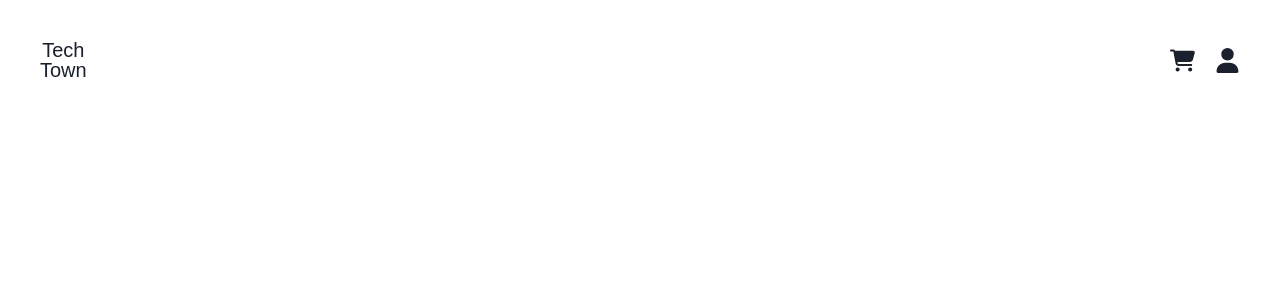
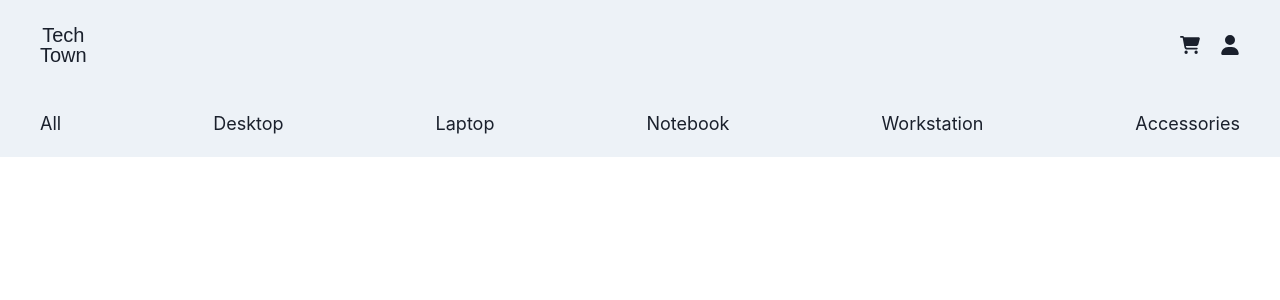
Before and after one commit to AnshumanMahato/axionplay-react-assignment, a React (Vite) app: page / in a window 1280 px wide. Shown: the top 300 px of the page. Built offline with nearby package versions, Linux system fonts and the light colour scheme; a web font is replaced by a local one.

Commit message:
feat: header navbar

```diff
--- /dev/null
+++ b/src/components/Categories.jsx
@@ -0,0 +1,48 @@
+import PropTypes from 'prop-types';
+import { Flex, Link } from '@chakra-ui/react';
+
+function Categories({ isVisible }) {
+  const categories = [
+    'all',
+    'desktop',
+    'laptop',
+    'notebook',
+    'workstation',
+    'accessories',
+  ];
+
+  const renderedCategories = categories.map((category) => (
+    <li key={category}>
+      <Link textTransform="capitalize">{category}</Link>
+    </li>
+  ));
+
+  return (
+    <nav>
+      <Flex
+        as="ul"
+        px={['2rem', '3rem', '4rem']}
+        py="2rem"
+        gap="2rem"
+        listStyleType="none"
+        direction={['column', 'column', 'row']}
+        justifyContent="space-between"
+        fontSize="1.8rem"
+        align={'center'}
+        display={[
+          isVisible ? 'flex' : 'none',
+          isVisible ? 'flex' : 'none',
+          'flex',
+        ]}
+      >
+        {renderedCategories}
+      </Flex>
+    </nav>
+  );
+}
+
+Categories.propTypes = {
+  isVisible: PropTypes.bool.isRequired,
+};
+
+export default Categories;
--- a/src/components/Header.jsx
+++ b/src/components/Header.jsx
@@ -1,12 +1,25 @@
-import { Flex } from '@chakra-ui/react';
+import { Container, Flex, Link } from '@chakra-ui/react';
 import { FaCartShopping, FaUser } from 'react-icons/fa6';
+import { HiOutlineMenuAlt3 } from 'react-icons/hi';
+import Categories from './Categories';
+import { useState } from 'react';
 
 function Header() {
+  const [isCategoriesVisible, setIsCategoriesVisible] = useState(false);
+
   return (
+    <Container
+      as="header"
+      bg="gray.100"
+      width="100%"
+      maxWidth="100%"
+      padding={0}
+      margin={0}
+    >
       <Flex
-      as="header"
         width="100%"
-      p={['2rem', '3rem', '4rem']}
+        px={['2rem', '3rem', '4rem']}
+        py={{ base: '2rem', sm: '2.5rem' }}
         justify="space-between"
         align="center"
       >
@@ -21,11 +34,22 @@ function Header() {
           <span>Tech</span>
           <span>Town</span>
         </Flex>
-      <Flex gap="2rem" align="center" justify="space-between" fontSize="2.5rem">
-        <FaCartShopping />
-        <FaUser />
+        <Flex gap="2rem" align="center" justify="space-between" fontSize="2rem">
+          <Link href="#">
+            <FaCartShopping className="icon" />
+          </Link>
+          <Link href="#">
+            <FaUser className="icon" />
+          </Link>
+          <HiOutlineMenuAlt3
+            className="icon"
+            id="menu_icon"
+            onClick={() => setIsCategoriesVisible((curr) => !curr)}
+          />
         </Flex>
       </Flex>
+      <Categories isVisible={isCategoriesVisible} />
+    </Container>
   );
 }
 
--- a/src/index.css
+++ b/src/index.css
@@ -16,9 +16,19 @@ body {
   overflow-x: hidden;
 }
 
+.icon {
+  cursor: pointer;
+}
+
 #root {
   display: flex;
   flex-direction: column;
   align-items: center;
   justify-content: center;
 }
+
+@media only screen and (min-width: 640px) {
+  #menu_icon {
+    display: none;
+  }
+}
--- a/src/theme.js
+++ b/src/theme.js
@@ -7,7 +7,8 @@ const theme = extendTheme({
   },
   breakpoints: {
     base: '0px',
-    sm: '375px',
+    xs: '375px',
+    sm: '640px',
     md: '768px',
     lg: '960px',
     xl: '1200px',
```
Lines whose indentation alone changed are shown as unchanged.
